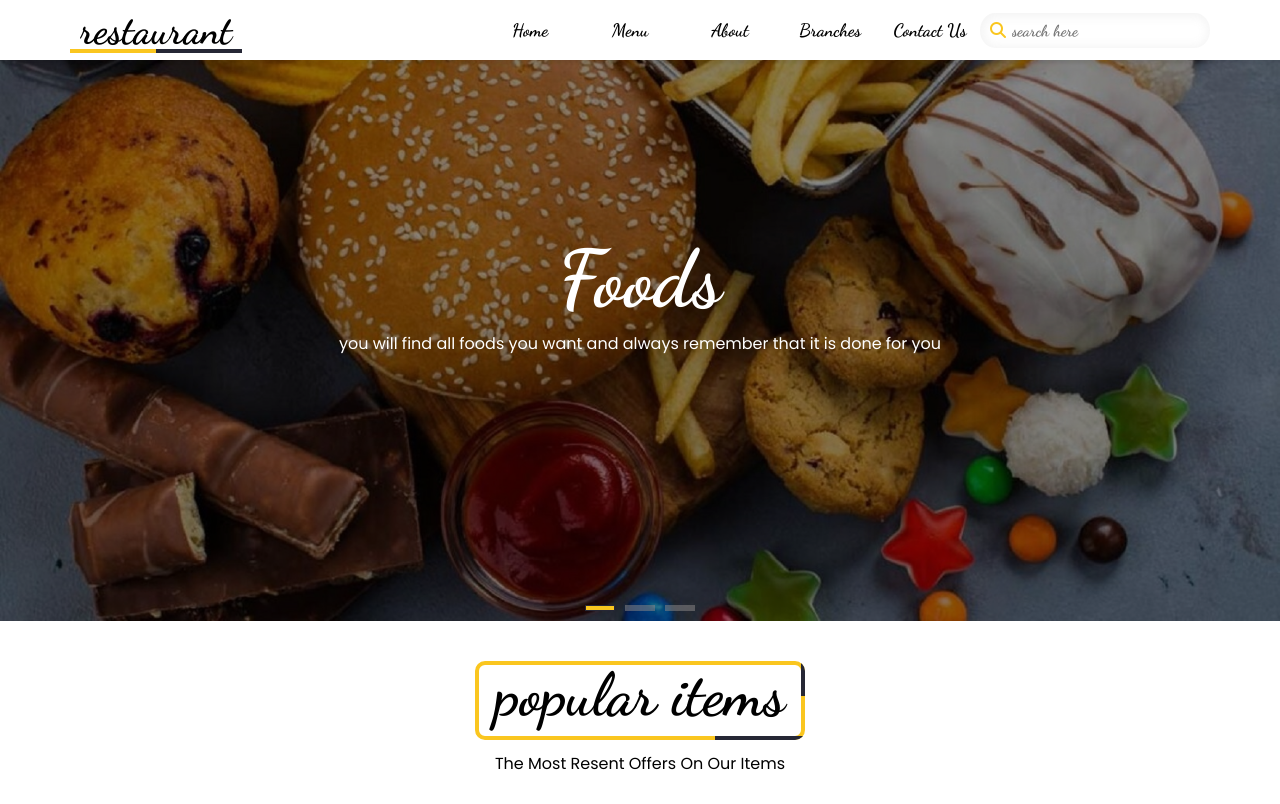
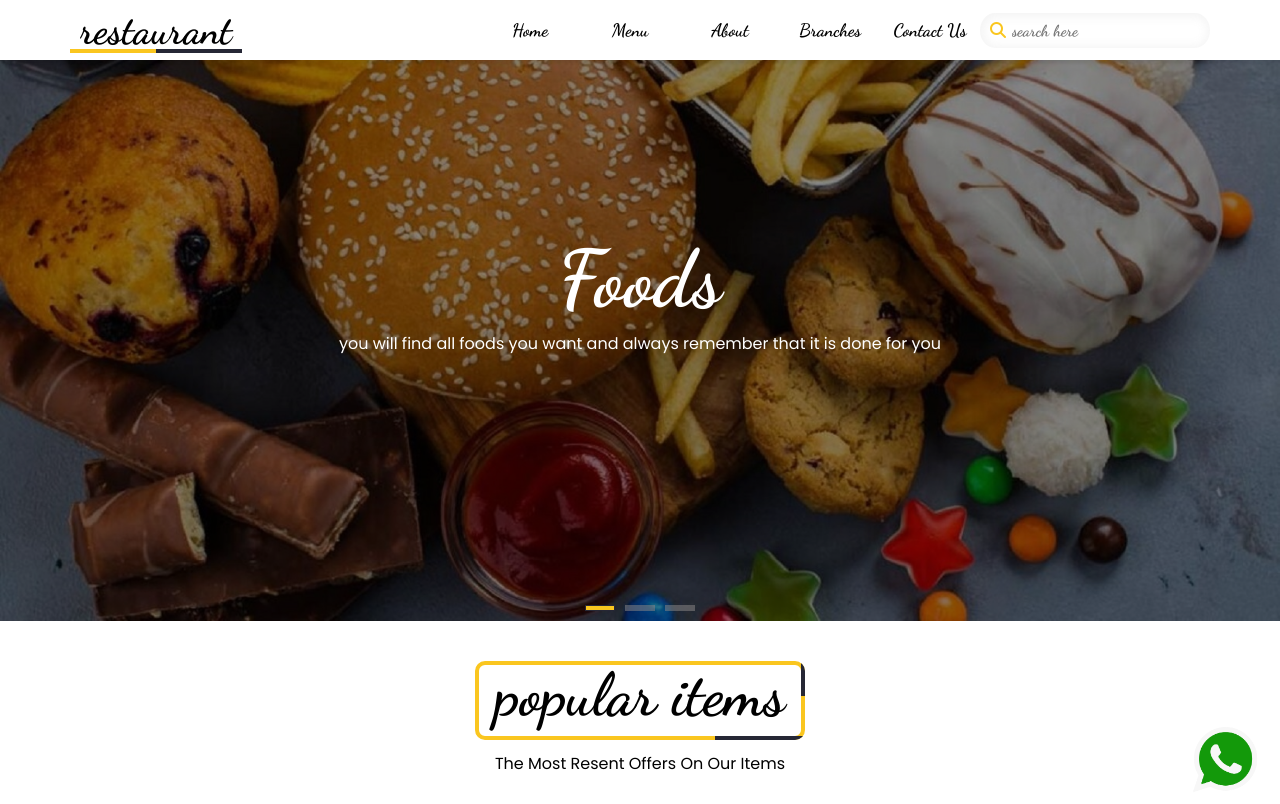
Before and after one commit to mohammed-tarek-rezk/food-menu, a plain HTML site: page index.html in a window 1280 px wide. Shown: the top 804 px of the page. Drawn offline with Linux system fonts and the light colour scheme.

Commit message:
the last version of the website

```diff
--- a/css/style.css
+++ b/css/style.css
@@ -4,6 +4,9 @@
     margin: 0;
     box-sizing: border-box;
     font-family: 'Poppins', sans-serif;
+}
+html{
+    scroll-behavior: smooth;
 }
 :root{
     --main-color:#FAC61F;
@@ -46,6 +49,15 @@ a{
 }
 /* end global styling  */
 /* start header  */
+.whatsapp{
+    position: fixed;
+    bottom: 0px;
+    right: 20px;
+    z-index: 10000;
+}
+.whatsapp img{
+    width: 70px;
+}
 header{
     width: 100%;
     height: 60px;
--- a/index.html
+++ b/index.html
@@ -22,6 +22,7 @@
 </head>
 <body>
     <!-- starting header -->
+    <a href="#" class="whatsapp"><img src="images/whatapp.png" alt=""></a>
     <header>
         <input type="checkbox"  id="check" hidden class="check">
         <label for="check" class="back"></label>
@@ -34,7 +35,7 @@
                     <li><a href="#">menu</a></li>
                     <li><a href="#">about</a></li>
                     <li><a href="#">branches</a></li>
-                    <li><a href="#">contact us</a></li>
+                    <li><a href="#contact">contact us</a></li>
                     <li><form><input type="search" placeholder="search here" name="search"> <i class="fas fa-search"></i></form></li>
                 </ul>
             </nav>
@@ -720,7 +721,7 @@
                     </ul>
                 </div>
                 <div>
-                    <h3>contact me</h3>
+                    <h3 id="contact">contact me</h3>
                     <ul>
                         <li><a href="https://www.facebook.com/profile.php?id=100016827072658" target="_blank"><i class="fa-brands fa-facebook"></i> facebook</a></li>
                         <li><a href="https://t.me/mohamedtarek229" target="_blank"><i class="fa-brands fa-twitter"></i> twitter</a></li>
```
Also changed, not shown: images/whatapp.png (added).
